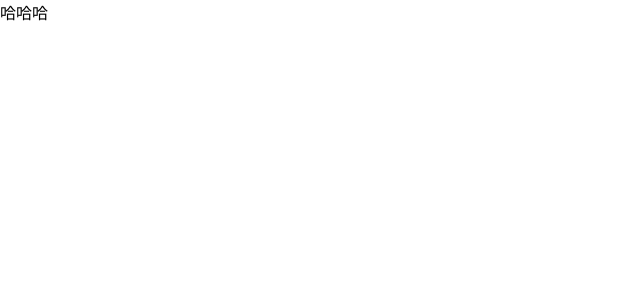
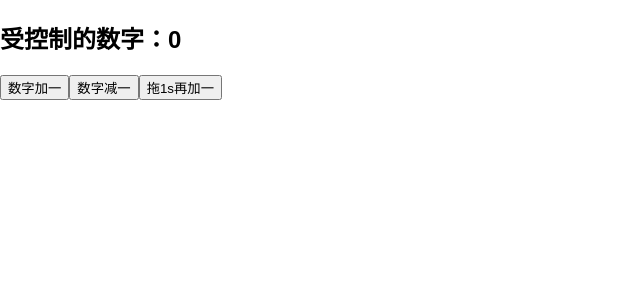
Before and after one commit to haidaohaha/text-demo-redux, a React (Create React App) app: page / in a window 1280 px wide. Shown: the top 300 px of the page, without its empty margins (0-640 px from the left). Built offline with nearby package versions, Linux system fonts and the light colour scheme.

Commit message:
简单实现受控制的数字

```diff
--- a/src/App.js
+++ b/src/App.js
@@ -1,8 +1,28 @@
 import React, { Component } from 'react';
 
 class App extends Component {
+    constructor(props) {
+        super(props);
+        this.state = {
+            num: 0
+        };
+    }
+    handleAddGunAsync() {
+        setTimeout(() => {
+            this.setState({
+                num: this.state.num + 1
+            });
+        }, 1000);
+    }
     render() {
-        return <div>哈哈哈</div>;
+        return (
+            <div>
+                <h2>受控制的数字：{this.state.num}</h2>
+                <button onClick={() => this.setState({ num: this.state.num + 1 })}>数字加一</button>
+                <button onClick={() => this.setState({ num: this.state.num - 1 })}>数字减一</button>
+                <button onClick={this.handleAddGunAsync.bind(this)}>拖1s再加一</button>
+            </div>
+        );
     }
 }
 
```
